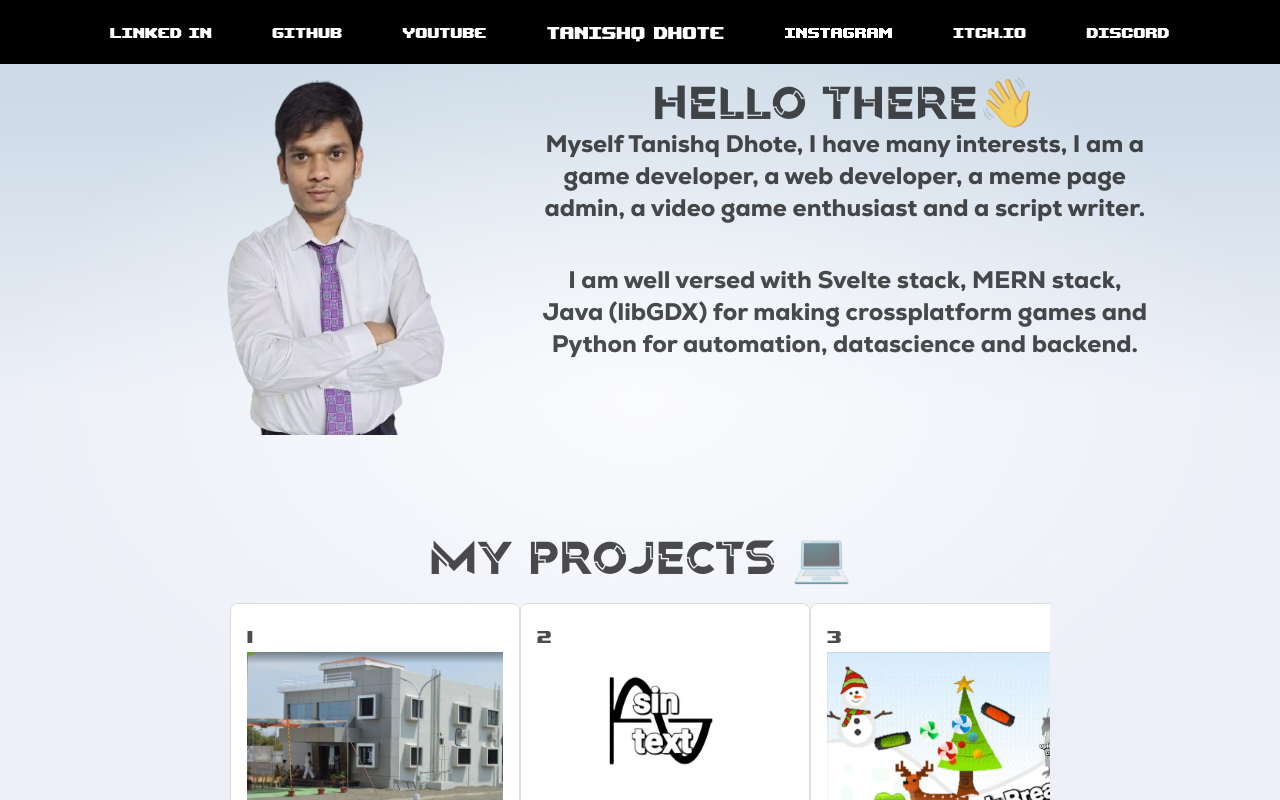
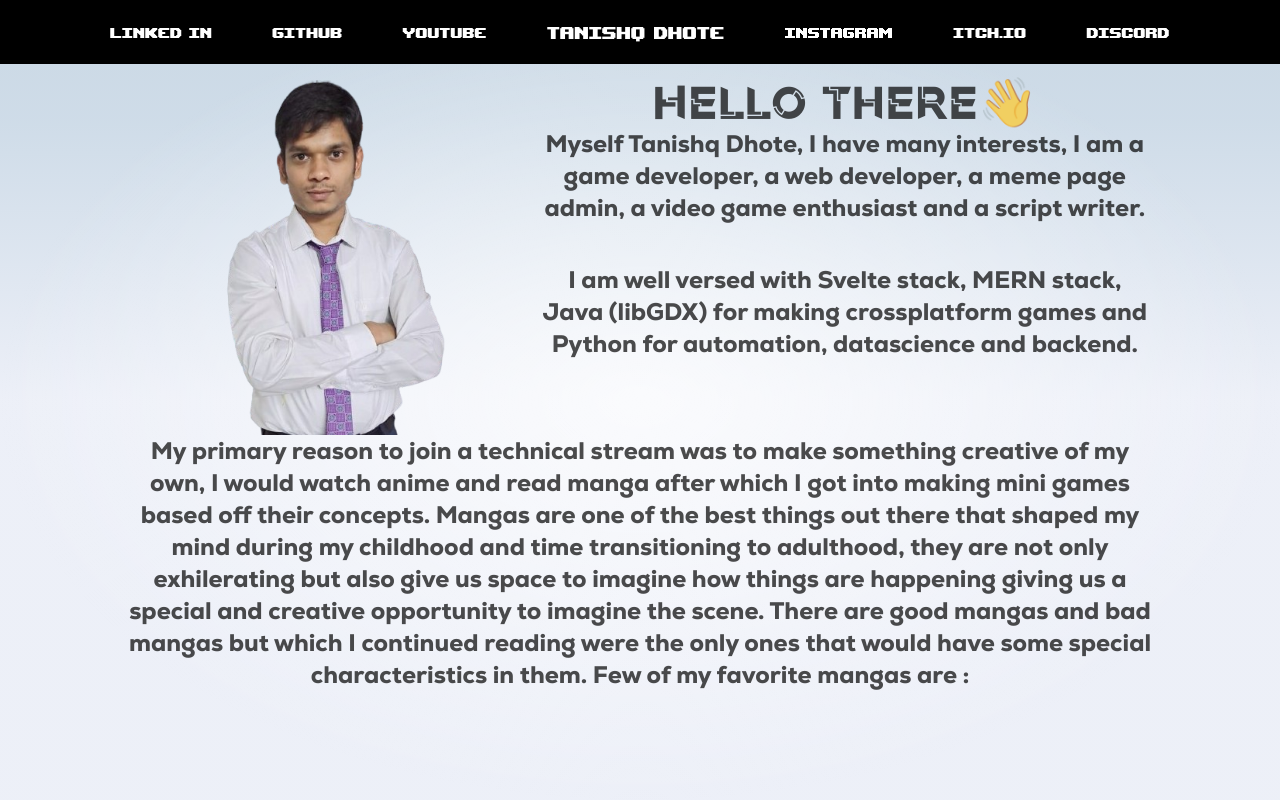
Before and after one commit to ptsdpatient/portfolio, a SvelteKit app: page / in a window 1280 px wide. Shown: the top 800 px of the page. Built offline with nearby package versions, Linux system fonts and the light colour scheme.

Commit message:
Update Page1.svelte

```diff
--- a/src/routes/Page1.svelte
+++ b/src/routes/Page1.svelte
@@ -72,6 +72,7 @@
         </div>
 
     </div>
+    <p class="text-{mobile?'sm':'2xl'} w-full mb-5 text-center mx-auto" style="{mobile?'font-size:xl;width:90%':''};font-family:data;align:center">My primary reason to join a technical stream was to make something creative of my own, I would watch anime and read manga after which I got into making mini games based off their concepts. Mangas are one of the best things out there that shaped my mind during my childhood and time transitioning to adulthood, they are not only exhilerating but also give us space to imagine how things are happening giving us a special and creative opportunity to imagine the scene. There are good mangas and bad mangas but which I continued reading were the only ones that would have some special characteristics in them. Few of my favorite mangas are : </p>
 
     <div class="w-full md:w-4/5 mx-auto flex flex-col md:justify-between md:pt-20" >
         <p class="text-{mobile?'3xl':'5xl'} mx-auto my-5" style="font-family:titleFont;text:center;align:center"> My projects 💻</p>
```
